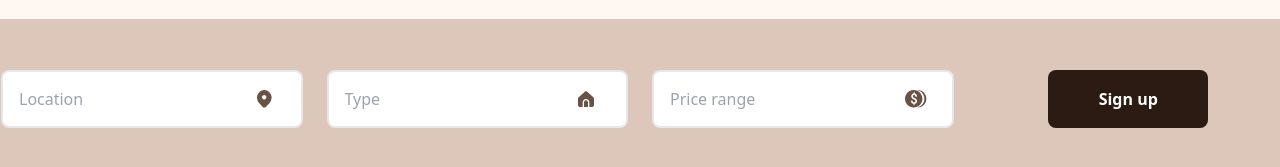
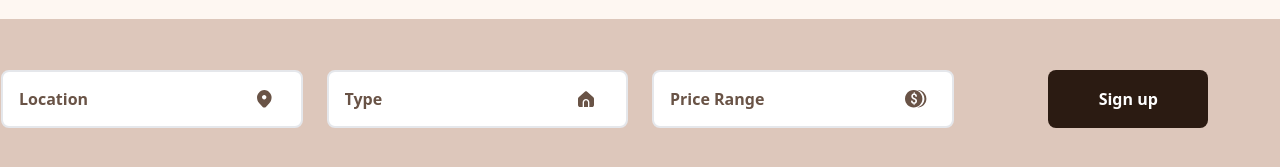
Before and after one commit to zoriah/figmaTailwind, a plain HTML site: page index.html in a window 1280 px wide. Shown: the part 925-1092 px from the top of the page. Drawn offline with nearby package versions, Linux system fonts and the light colour scheme.

Commit message:
noas final2

```diff
--- a/index.html
+++ b/index.html
@@ -16,7 +16,8 @@
                         customTextColour: '#543E32',
                         customBrown: '#2b1b12',
                         customLightBrown: '#FEF7F2',
-                        customMiddleBrown: '#4F3527'
+                        customMiddleBrown: '#4F3527',
+                        customHavyBrown: '#695346',
                     },
                 },
             },
@@ -68,7 +69,7 @@
                 <a href="#">Sign up</a>
             </button>
         </div>
-        <div class="">
+        <div>
             <div class="
             absolute
             top-[1024px]
@@ -85,22 +86,23 @@
             py-3
             items-center
             z-10">
-                <input class="pl-4 border-solid rounded-lg border-2 mx-3 my-1 text-align-center h-[58px]" type="text"
-                    name="" id="" placeholder="Location">
-                <img class="absolute left-72" src="assets/location.svg" alt="" srcset="">
-                <input class="pl-4 border-solid rounded-lg border-2 mx-3 my-1 text-align-center h-[58px]" type="text"
-                    name="" id="" placeholder="Type">
+                <input class="placeholder:font-bold placeholder:text-customHavyBrown pl-4 border-solid rounded-lg border-2 mx-3 my-1 text-align-center
+                    h-[58px]" type="text" name="" id="" placeholder="Location">
+                <img class="absolute left-72" src="assets/location.svg" alt="">
+                <input
+                    class="placeholder:font-bold placeholder:text-customHavyBrown pl-4 border-solid rounded-lg border-2 mx-3 my-1 text-align-center h-[58px]"
+                    type="text" name="" id="" placeholder="Type">
                 <img src="assets/type.svg" alt="" class="absolute left-[610px]">
-                <input class="pl-4 border-solid rounded-lg border-2 mx-3 my-1 text-align-center h-[58px]" type="text"
-                    name="" id="" placeholder="Price range">
+                <input
+                    class="placeholder:font-bold placeholder:text-customHavyBrown pl-4 border-solid rounded-lg border-2 mx-3 my-1 text-align-center h-[58px]"
+                    type="text" name="" id="" placeholder="Price Range">
                 <img src="assets/pricerange.svg" alt="" class="absolute left-[940px]">
                 <button
                     class="w-[160px] h-[58px] rounded-lg bg-customBrown text-white px-6 py-3 font-semibold justify-self-center">
                     <a href="#">Sign up</a>
                 </button>
             </div>
-            <img class="absolute left-[40%] top-[10px] w-[1100px] z-0" src="assets/demoHouse.svg" alt="demoHouse"
-                srcset="">
+            <img class="absolute left-[40%] top-[10px] w-[1100px] z-0" src="assets/demoHouse.svg" alt="demoHouse">
         </div>
     </section>
     <!-- Naci -->
```
